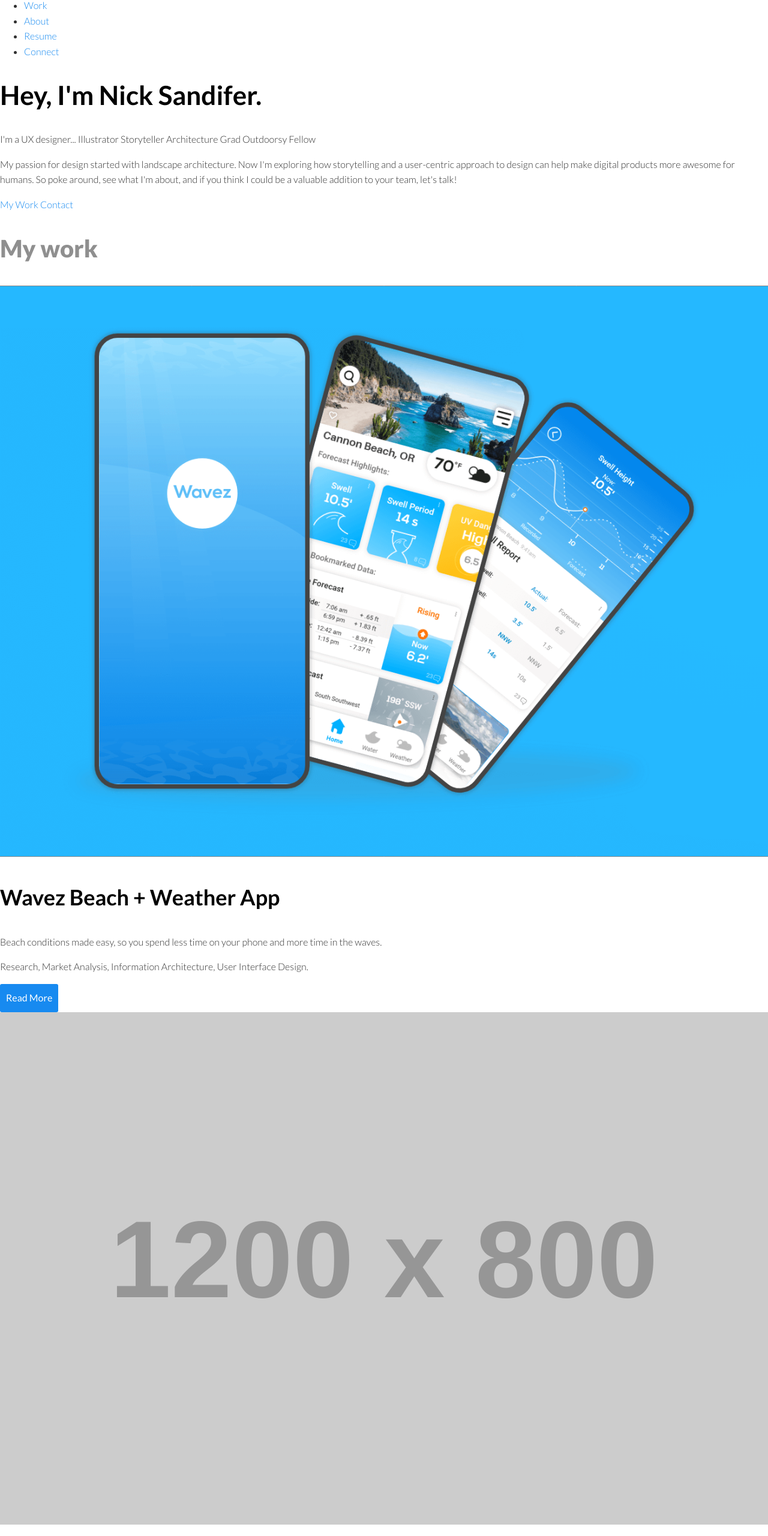
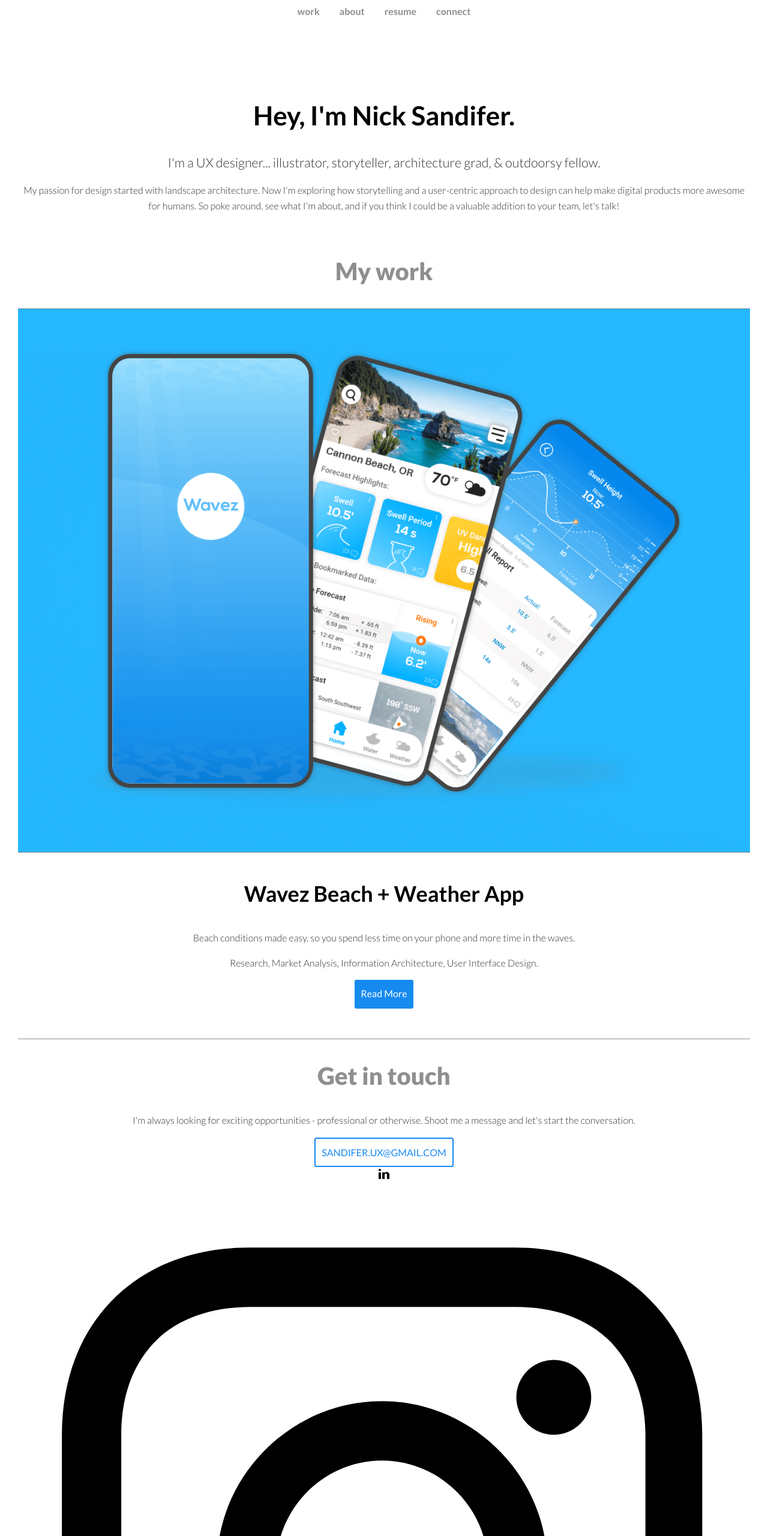
Before and after one commit to nick-sandifer/portfolio-website, a plain HTML site: page index.html in a window 1280 px wide. Shown: the part 20-2580 px from the top of the page at 60% size. Drawn offline with nearby package versions, Linux system fonts and the light colour scheme; placeholder pictures from the web are drawn by us.

Commit message:
add css layout styling

```diff
--- a/css/style.css
+++ b/css/style.css
@@ -6,7 +6,15 @@ black color: #000000
 body text color (dark grey): #303030
 takeaway color (light grey): #8f8f8f
 */
-body{
+* {
+  box-sizing: border-box;
+}
+
+.container {
+  padding: 0 30px;
+}
+
+body {
   background-color: #ffffff;
   font-family: 'Lato', sans-serif;
   font-size: 16px; /* sets the font size to 16px */
@@ -14,7 +22,6 @@ body{
   line-height: 1.6; /* sets the line-height to 1.6 X the font-size */
   color: #303030;
 }
-
 h1, h2, h3, h4, h5 {
   line-height: 1.4;
 }
@@ -68,7 +75,7 @@ a:focus {
 .button {
   display: inline-block;
   background-color: #178af0;
-  color: #ffffff; /* needed to override the dfault link color */
+  color: #ffffff; /* needed to override the default link color */
   font-weight: 400;
   padding: 10px;
   border-radius: 3px;
@@ -90,3 +97,76 @@ a:focus {
   color: #ff4f4f;
   border: 2px solid #ff4f4f;
 }
+
+/* layout sytling */
+
+header {
+  background-color: #ffffff;
+  text-align: center;
+  width: 100%;
+  position: fixed;
+  padding-top: 10px;
+  padding-bottom: 15px;
+}
+nav > ul {
+  list-style-type: none;
+  padding: 0;
+}
+nav > ul > li {
+  display: inline-block;
+}
+nav > ul > li > a {
+  padding: 0 15px;
+  text-transform: lowercase;
+  font-weight: 700;
+  color: #8f8f8f;
+}
+nav > ul > li > a:visited{
+  color: #8f8f8f;
+}
+nav > ul > li > a:hover,
+a:focus {
+  color: #000000;
+  text-decoration: none;
+}
+nav > ul > li > a:active{
+  color: #178af0; /* attempting to change color of "current" page being viewed...!!! */
+}
+
+
+
+main {
+  padding-top: 133px;
+}
+#homepage-intro {
+  background-color:#ffffff;
+  padding: 20px 0;
+  display: inline-block;
+  width: 100%;
+}
+#homepage-intro {
+  text-align: center; /* centers text */
+}
+#homepage-intro span {
+  font-size: 1.35em;
+}
+#homepage-intro h1{
+  margin: 0;
+  padding: 0.67em 0;
+}
+#case-studies {
+  text-align: center;
+}
+.row {
+  margin: 25px 0; /* 25px top and bottom, 0 left and right */
+}
+#case-studies .row {
+  padding-bottom: 25px;
+  border-bottom: 1px solid #8f8f8f;
+}
+
+
+
+#connect {
+  text-align: center;
+}
--- a/index.html
+++ b/index.html
@@ -21,7 +21,7 @@
 
       <header id="top">
         <!-- For the site navigation-->
-          <div>
+          <div class="container">
               <!-- logo in development -->
               <nav>
                   <ul>
@@ -37,18 +37,12 @@
       <main>
 
           <div id="homepage-intro">
-              <div><!-- for the hero section -->
+              <div class="container"><!-- for the hero section -->
                     <h1>Hey, I'm Nick Sandifer.</h1><!-- for hero title -->
-                    <span>I'm a UX designer...</span>
-                    <span>Illustrator</span>
-                    <span>Storyteller</span>
-                    <span>Architecture Grad</span>
-                    <span>Outdoorsy Fellow</span>
+                    <span>I'm a UX designer... illustrator, storyteller, architecture grad, & outdoorsy fellow.</span>
                     <p><!-- open bio -->
                       My passion for design started with landscape architecture. Now I'm exploring how storytelling and a user-centric approach to design can help make digital products more awesome for humans. So poke around, see what I'm about, and if you think I could be a valuable addition to your team, let's talk!
                     </p>
-                    <a href="#">My Work</a><!-- for my work button -->
-                    <a href="#connect">Contact</a><!-- for contact button -->
               </div><!-- end hero section -->
           </div>
 
@@ -57,10 +51,13 @@
 <!-- for the wavez app section -->
 
           <div id="case-studies"><!-- For the case studies section -->
+              <div class="container">
                   <h2><!-- open work section title -->
                     My work
                   </h2><!-- end work section title -->
-                <div><!-- open row 1 that holds (2) columns for project -->
+              </div>
+
+              <div class="container"><!-- open row 1 that holds (2) columns for project -->
                   <div><!-- open first column (used for image) -->
                       <picture>
                           <source srcset="img/wavez_app/wavez_20x2.png" media="(max-width:767px)"><!-- awaiting updated imagery -->
@@ -79,54 +76,12 @@
                       </p>
                       <a href="wavez.html" class="button">Read More</a><!-- button or link label -->
                   </div><!-- end second column -->
+
+                  <div class="row">
+                  </div>
+
               </div><!-- end row 1 that holds (2) columns for project -->
 
-<!-- for the wiks app section -->
-
-                <div><!-- open row 2 that holds (2) columns for project -->
-                    <div><!-- open first column (used for image) -->
-                        <picture>
-                            <source srcset="http://via.placeholder.com/600x400" media="(max-width:767px)"><!-- awaiting updated imagery -->
-                            <img src="http://via.placeholder.com/1200x800" alt="My Image">
-                        </picture>
-                    </div><!-- end first column -->
-                    <div><!-- open second column (used for text) -->
-                        <h3><!-- heading for the project -->
-                          Wiks Study-card App
-                        </h3>
-                        <p><!-- about wiks paragraph -->
-                          Learn a language, study for the big test, or cram your head with crazy information you never knew you needed to know... all with Wiks.
-                        </p>
-                        <p><!-- about wiks skills -->
-                          Research, Market Analysis, Information Architecture, Usability Testing, User Interface Design.
-                        </p>
-                        <a href="#" class="button">Read More</a><!-- button or link label -->
-                    </div><!-- end second column -->
-                </div><!-- end row 2 that holds (2) columns for project -->
-
-<!-- for the new world website section -->
-
-                <div><!-- open row 3 that holds (2) columns for project -->
-                    <div><!-- open first column (used for image) -->
-                        <picture>
-                            <source srcset="http://via.placeholder.com/600x400" media="(max-width:767px)"><!-- awaiting updated imagery -->
-                            <img src="http://via.placeholder.com/1200x800" alt="My Image">
-                        </picture>
-                    </div><!-- end first column -->
-                    <div><!-- open second column (used for text) -->
-                        <h3><!-- heading for the project -->
-                          New World Website Redesign
-                        </h3>
-                        <p><!-- about new world paragraph -->
-                          An unsolicited redesign of Amazon Game Studio's New World website - seeking to increase public awareness, interest, and pre-orders for the game.
-                        </p>
-                        <p><!-- about new world skills -->
-                          Usability Testing, User Research, Market Analysis, Information Architecture, and Wireframing
-                        </p>
-                        <a href="#" class="button">Read More</a><!-- button or link label -->
-                    </div><!-- end second column -->
-
-              </div><!-- end row 3 that holds (2) columns for project -->
           </div>
 
       </main>
@@ -134,7 +89,7 @@
 <!-- For the footer -->
 
       <footer id="connect">
-          <div>
+          <div class="container">
               <h2><!-- footer heading -->
                 Get in touch
               </h2>
@@ -146,7 +101,7 @@
                     <a href="mailto:sandifer.ux@gmail.com" class="button contact">sandifer.ux@gmail.com</a><!-- send email button -->
                 </div>
 
-                <div><!-- for the social buttons -->
+                <div class="social-image"><!-- for the social buttons -->
                     <a href="https://www.linkedin.com/in/nick-sandifer/" target="_blank">
                       <!-- linkedin svg logo -->
                       <svg data-name="Layer 21" height="24" id="Layer_21" viewBox="0 0 24 24" width="24" xmlns="http://www.w3.org/2000/svg"><title/><rect height="11" width="4" x="3" y="9"/><circle cx="5" cy="5" r="2"/><path d="M16.5,8.25A4.47251,4.47251,0,0,0,13,9.95343V9H9V20h4V13a2,2,0,0,1,4,0v7h4V12.75A4.5,4.5,0,0,0,16.5,8.25Z"/></svg>
```
Also changed, not shown: about.html (+1 -1 lines). Lines whose indentation alone changed are shown as unchanged.
